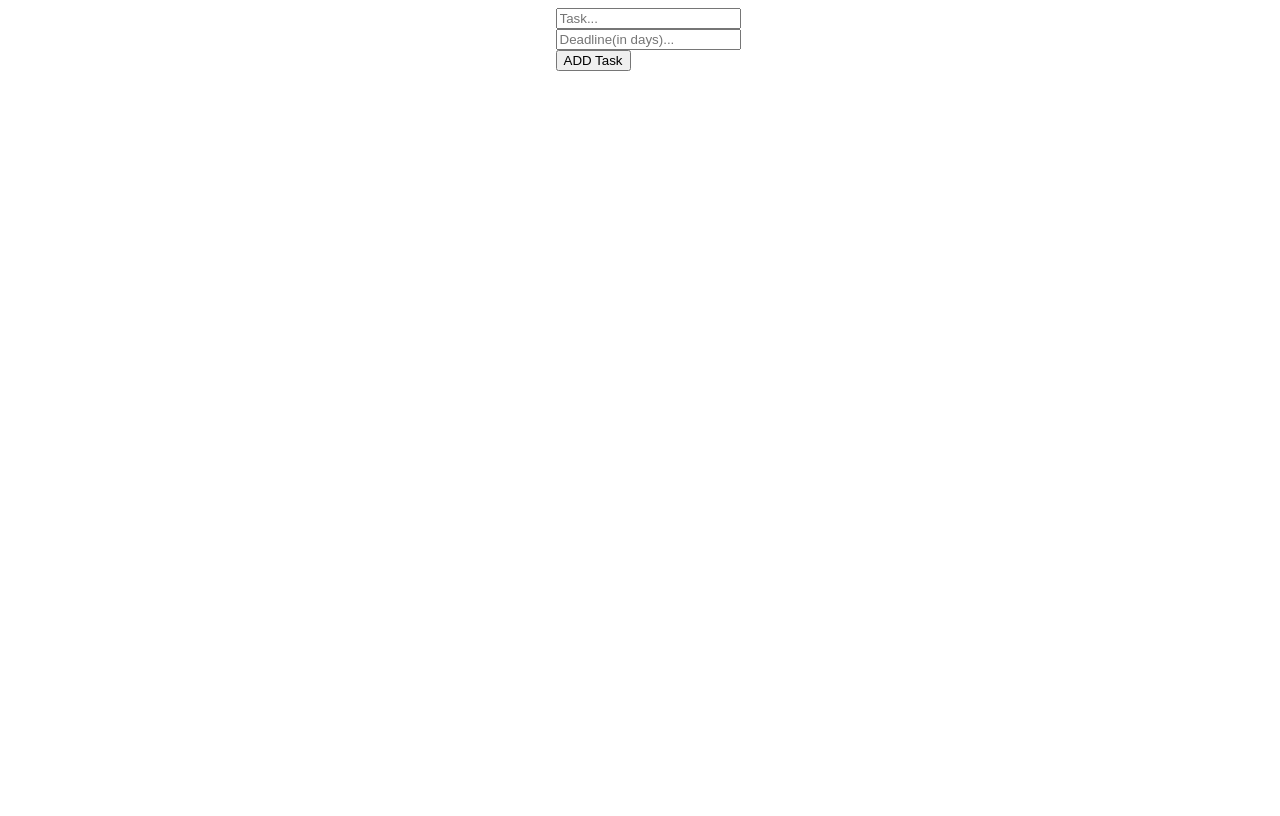
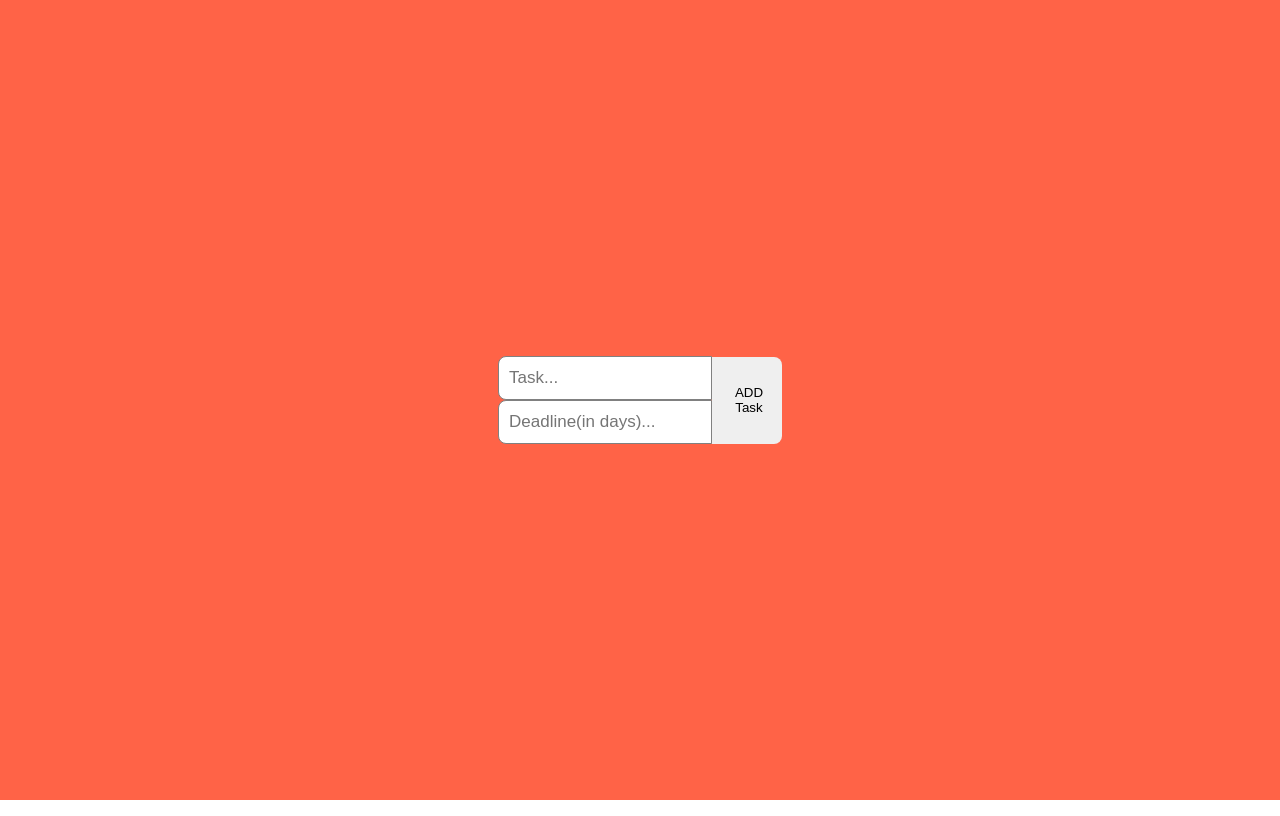
Before and after one commit to Kariuki11/app-react-to-do-list, a React (Create React App) app: page / in a window 1280 px wide. Built offline with nearby package versions, Linux system fonts and the light colour scheme.

Commit message:
New changes

```diff
--- a/src/App.css
+++ b/src/App.css
@@ -7,7 +7,12 @@
   font-family: Arial, Helvetica, sans-serif;
 }
 
-.App-header {
+body {
+  margin: 0%;
+  padding: 0%;
+}
+
+.header {
   flex: 30%;
   background-color: tomato;
   width: 100%;
@@ -21,11 +26,70 @@
   flex-direction: column;
 }
 
-.header .input {
+.header input {
   width: 200px;
   height: 40px;
   border: none;
+  border-bottom-left-radius: 8px;
   border-top-left-radius: 8px;
+  padding-left: 10px;
+  font-size: 17px;
+  border: 1px solid grey;
+}
+
+.header button {
+  width: 70px;
+  height: 87px;
+  border: none;
+  border-bottom-right-radius: 8px;
   border-top-right-radius: 8px;
   padding-left: 10px;
+  cursor: pointer;
 }
+
+.todoList {
+  flex: 70%;
+  width: 100%;
+  display: flex;
+  align-items: center;
+  padding-top: 50px;
+  flex-direction: column;
+}
+
+.task {
+  width: 500px;
+  height: 50px;
+  display: flex;
+  color: white;
+  margin: 15px;
+}
+
+.task .content {
+  flex: 80%;
+  height: 100%;
+  display: flex;
+  justify-content: center;
+  align-items: center;
+}
+
+.task .content span {
+  display: grid;
+  place-items: center;
+  border: 1px solid white;
+  width: 100%;
+  height: 100%;
+  font-size: 18px;
+  border-right: none;
+  background-color: tomato;
+}
+
+.task button {
+  flex: 20%;
+  height: 100%;
+  border: none;
+  background-color: lightseagreen;
+  border-top-right-radius: 8px;
+  border-bottom-right-radius: 8px;
+  color: white;
+  cursor: pointer;
+}
```
